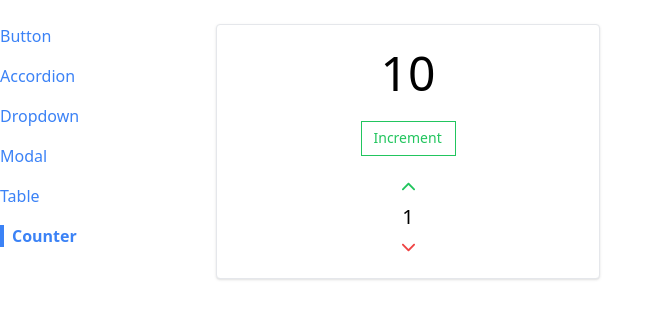
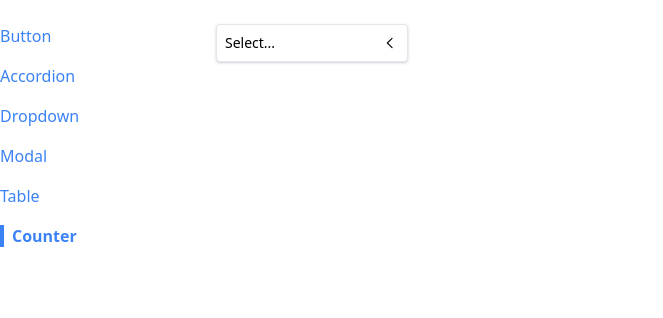
Before and after one commit to miguelkubrusly/components-showcase-app, a React (Create React App) app: page /counter in a window 1280 px wide. Shown: the top 318 px of the page, without its empty margins (0-663 px from the left). Built offline with nearby package versions, Linux system fonts and the light colour scheme.

Commit message:
feat(counter): create page for both counters

```diff
--- a/src/pages/CounterPage.tsx
+++ b/src/pages/CounterPage.tsx
@@ -1,7 +1,37 @@
+import { useState } from "react";
 import Counter from "../components/Counter";
+import Dropdown from "../components/Dropdown";
+import ReducerCounter from "../components/ReducerCounter";
 
 function CounterPage() {
-  return <Counter />;
+  const [currentCounter, setNewCounter] = useState<string | null>(null);
+
+  const handleChoice = (newCounter: string) => {
+    setNewCounter(newCounter);
+  };
+
+  const options = [
+    { value: "CounterOne", label: "Counter One" },
+    { value: "CounterTwo", label: "Counter Two" },
+  ];
+
+  let counterSelect;
+  if (currentCounter === options[0].label) {
+    counterSelect = <Counter />;
+  } else if (currentCounter === options[1].label) {
+    counterSelect = <ReducerCounter />;
+  }
+
+  return (
+    <div>
+      <Dropdown
+        options={options}
+        value={currentCounter}
+        onChange={handleChoice}
+      />
+      <div className="mt-3">{counterSelect}</div>
+    </div>
+  );
 }
 
 export default CounterPage;
```
